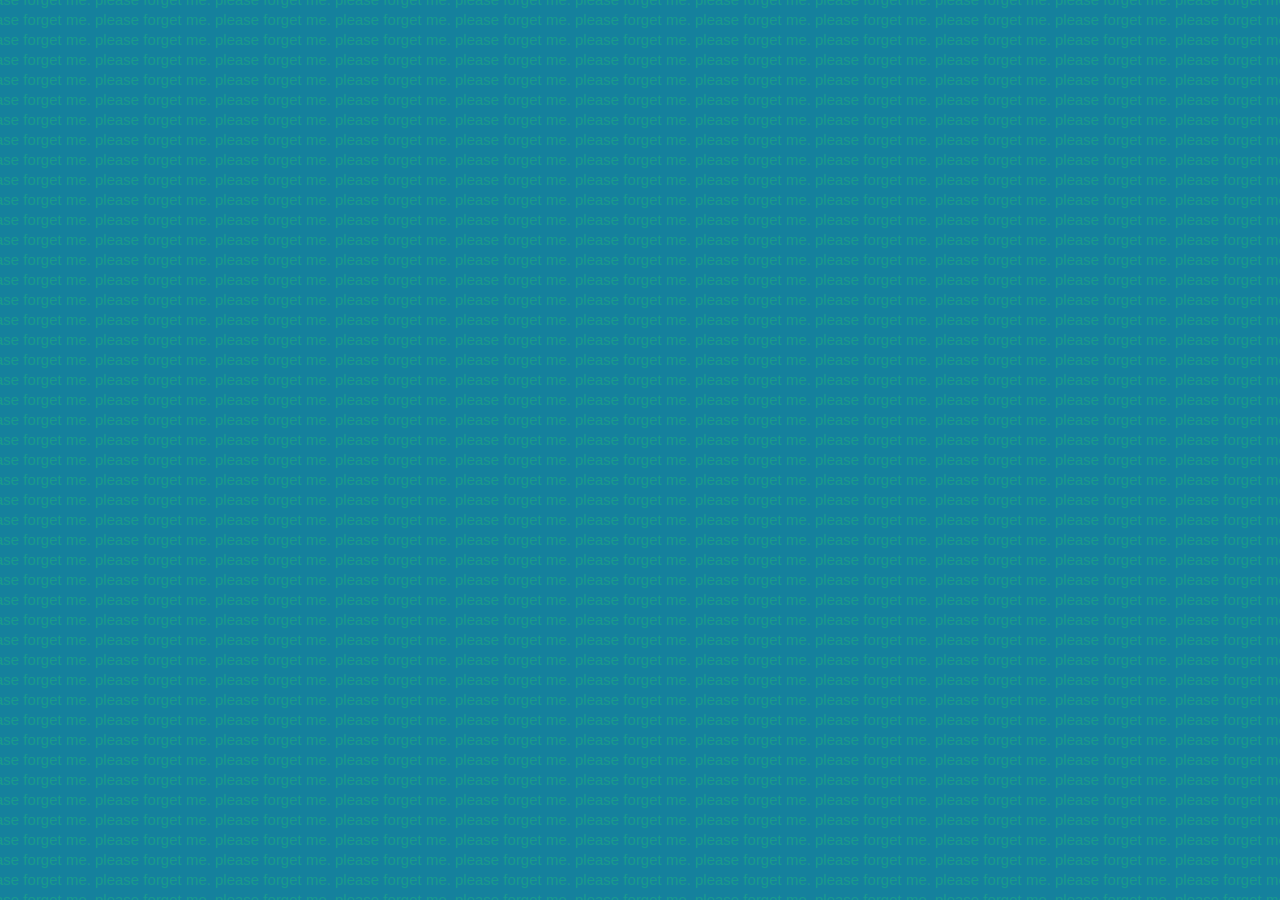
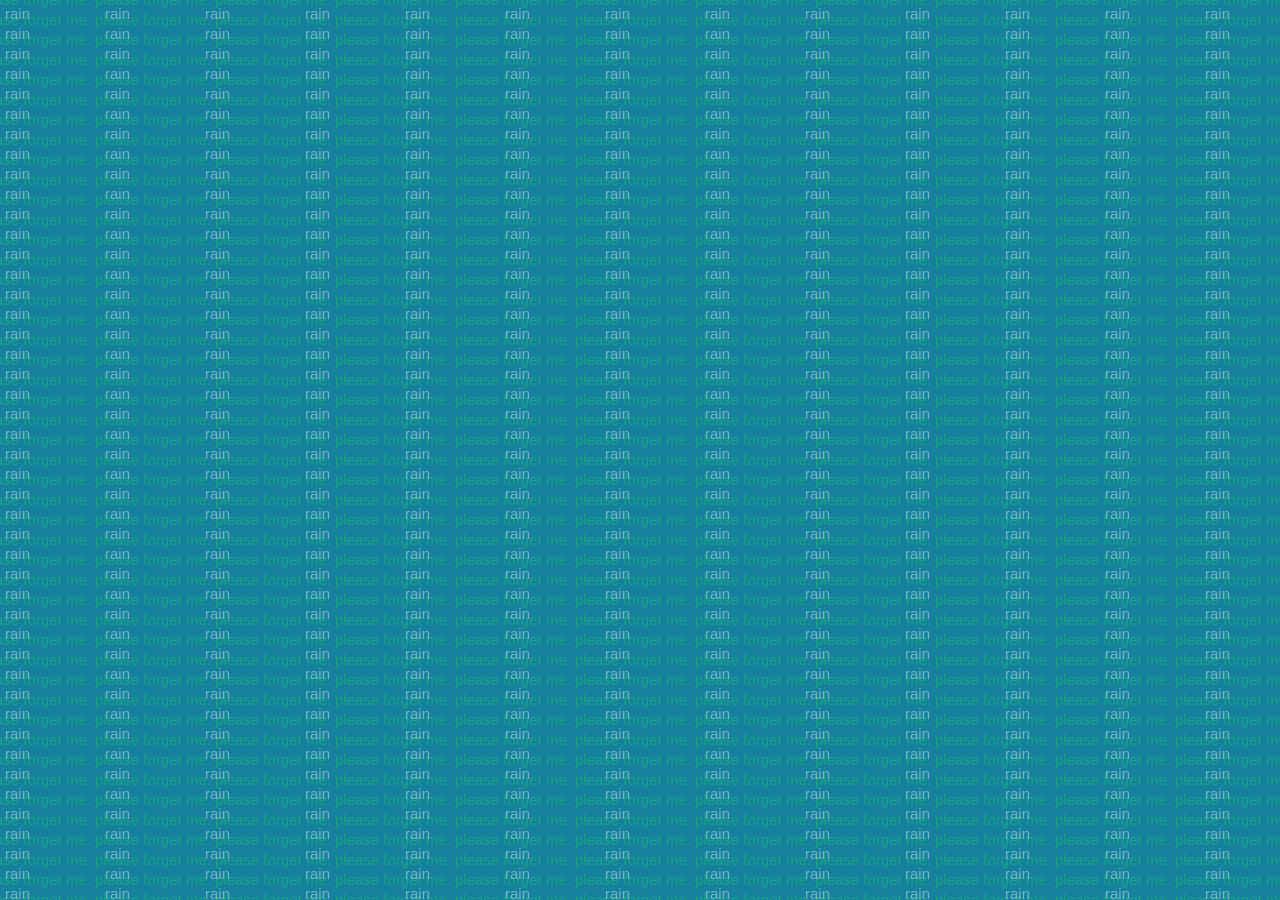
Before and after one commit to redsummernight/redsummernight.github.io, a Jekyll site: the page built from forget/index.html, in a window 1280 px wide. Built offline with Jekyll 4.4.1, drawn with Linux system fonts in a browser that asks for light colours.

Commit message:
Add rain again

```diff
--- a/forget/index.html
+++ b/forget/index.html
@@ -3,3 +3,4 @@
 description: please forget me
 stylesheets: [style]
 ---
+<div class="rain"></div>
--- a/forget/style.scss
+++ b/forget/style.scss
@@ -2,10 +2,28 @@
 ---
 @import "base";
 
-html {
+html, body {
+	height: 100%;
+}
+
+body {
 	background-color: #15819D;
 	background-image: url(forget.svg);
 	background-opacity: 0.5;
 	background-repeat: repeat;
 	background-position: -30px -10px;
 }
+
+.rain {
+	width: 100%;
+	height: 100%;
+	margin: 0 auto;
+	background-image: url(rain.svg);
+	background-repeat: repeat;
+	@include animation(drift 1s linear infinite);
+}
+
+@include keyframes(drift) {
+	0% { background-position: left top; }
+	100% { background-position: left 40px; } // rain.svg: height 20px
+}
```
Also changed, not shown: forget/forget.svg, forget/rain.svg (added).
